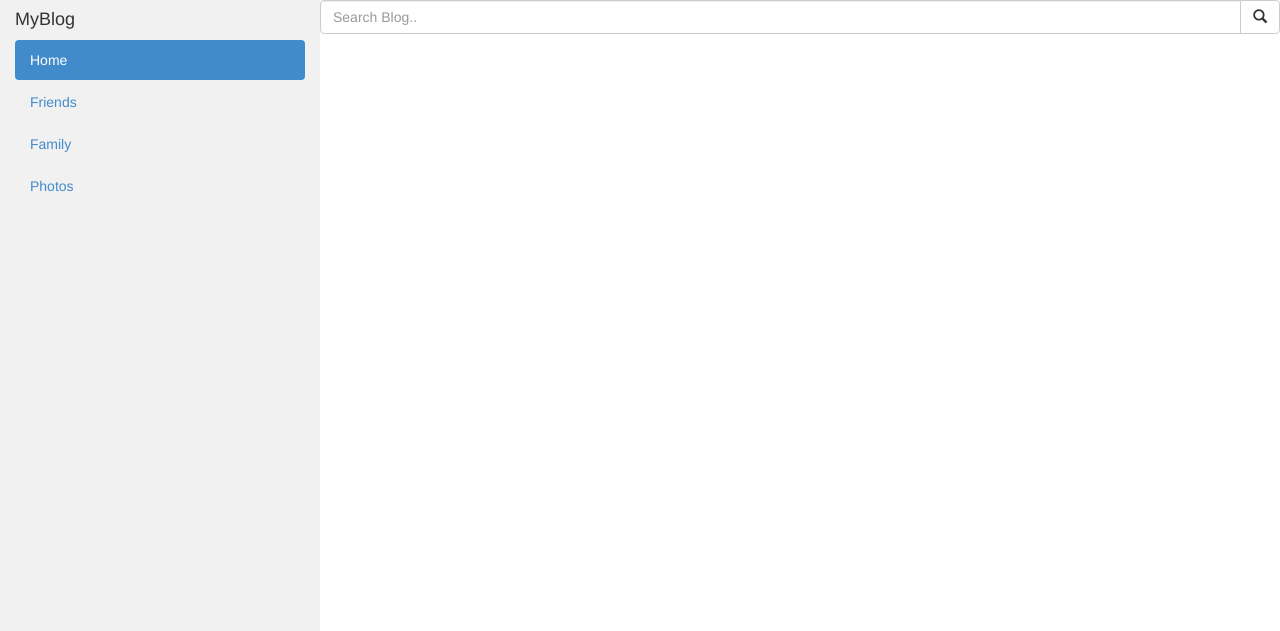
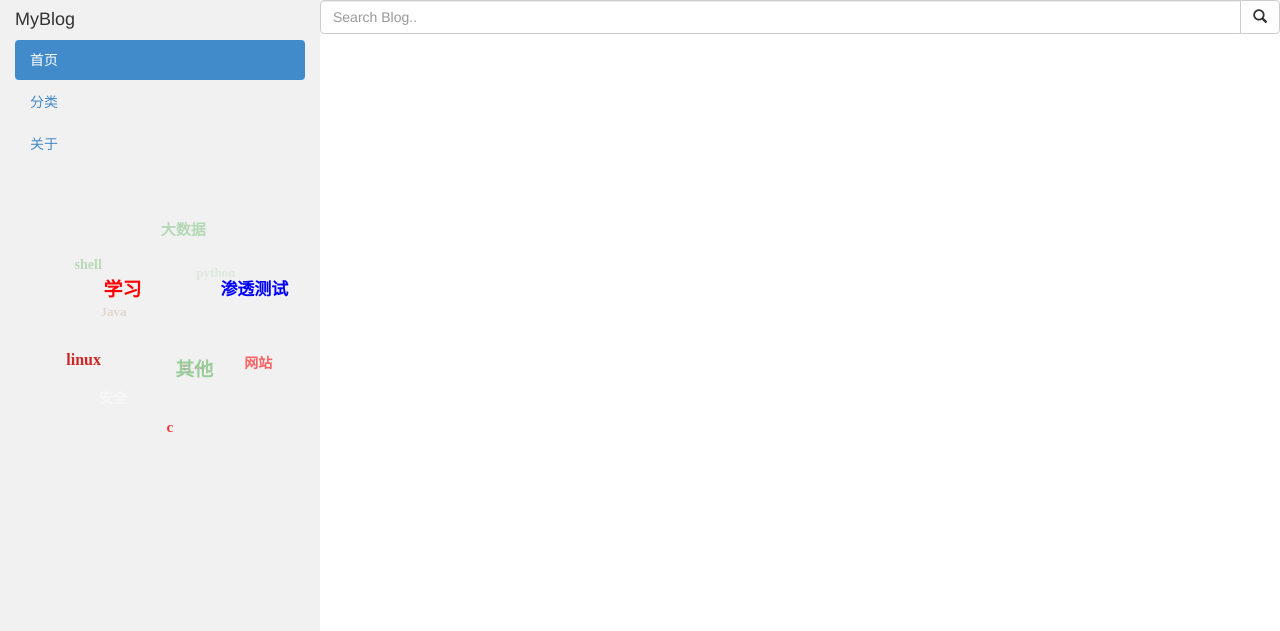
Before and after one commit to GQB1226/MyBlog_python, a Flask app: page / in a window 1280 px wide. Shown: the top 631 px of the page. Run offline with Flask 2, Linux system fonts and the light colour scheme; data that the repository does not hold is empty; some libraries are stand-ins or nearby versions.

Commit message:
tagcloud

```diff
--- /dev/null
+++ b/app/static/js/tagcloud.js
@@ -0,0 +1,239 @@
+/**
+ * Created by gqb1226 on 11/6/16.
+ */
+var radius = 100;
+var dtr = Math.PI/180;
+var d=200;
+
+var mcList = [];
+var active = false;
+var lasta = 1;
+var lastb = 1;
+var distr = true;
+var tspeed=5;
+var size=250;
+
+var mouseX=0;
+var mouseY=0;
+
+var howElliptical=1;
+
+var aA=null;
+var oDiv=null;
+
+window.onload=function ()
+{
+	var i=0;
+	var oTag=null;
+
+	oDiv=document.getElementById('tagbox');
+	aA=oDiv.getElementsByTagName('a');
+
+	for(i=0;i<aA.length;i++)
+	{
+		oTag={};
+
+		oTag.offsetWidth=aA[i].offsetWidth;
+		oTag.offsetHeight=aA[i].offsetHeight;
+
+		mcList.push(oTag);
+	}
+
+	sineCosine( 0,0,0 );
+
+	positionAll();
+
+	oDiv.onmouseover=function ()
+	{
+		active=true;
+	};
+
+	oDiv.onmouseout=function ()
+	{
+		active=false;
+	};
+
+	oDiv.onmousemove=function (ev)
+	{
+		var oEvent=window.event || ev;
+
+		mouseX=oEvent.clientX-(oDiv.offsetLeft+oDiv.offsetWidth/2);
+		mouseY=oEvent.clientY-(oDiv.offsetTop+oDiv.offsetHeight/2);
+
+		mouseX/=5;
+		mouseY/=5;
+	};
+
+	setInterval(update, 30);
+};
+
+function update()
+{
+	var a;
+	var b;
+
+	if(active)
+	{
+		a = (-Math.min( Math.max( -mouseY, -size ), size ) / radius ) * tspeed;
+		b = (Math.min( Math.max( -mouseX, -size ), size ) / radius ) * tspeed;
+	}
+	else
+	{
+		a = lasta * 0.98;
+		b = lastb * 0.98;
+	}
+
+	lasta=a;
+	lastb=b;
+
+	if(Math.abs(a)<=0.01 && Math.abs(b)<=0.01)
+	{
+		return;
+	}
+
+	var c=0;
+	sineCosine(a,b,c);
+	for(var j=0;j<mcList.length;j++)
+	{
+		var rx1=mcList[j].cx;
+		var ry1=mcList[j].cy*ca+mcList[j].cz*(-sa);
+		var rz1=mcList[j].cy*sa+mcList[j].cz*ca;
+
+		var rx2=rx1*cb+rz1*sb;
+		var ry2=ry1;
+		var rz2=rx1*(-sb)+rz1*cb;
+
+		var rx3=rx2*cc+ry2*(-sc);
+		var ry3=rx2*sc+ry2*cc;
+		var rz3=rz2;
+
+		mcList[j].cx=rx3;
+		mcList[j].cy=ry3;
+		mcList[j].cz=rz3;
+
+		per=d/(d+rz3);
+
+		mcList[j].x=(howElliptical*rx3*per)-(howElliptical*2);
+		mcList[j].y=ry3*per;
+		mcList[j].scale=per;
+		mcList[j].alpha=per;
+
+		mcList[j].alpha=(mcList[j].alpha-0.6)*(10/6);
+	}
+
+	doPosition();
+	depthSort();
+}
+
+function depthSort()
+{
+	var i=0;
+	var aTmp=[];
+
+	for(i=0;i<aA.length;i++)
+	{
+		aTmp.push(aA[i]);
+	}
+
+	aTmp.sort
+	(
+		function (vItem1, vItem2)
+		{
+			if(vItem1.cz>vItem2.cz)
+			{
+				return -1;
+			}
+			else if(vItem1.cz<vItem2.cz)
+			{
+				return 1;
+			}
+			else
+			{
+				return 0;
+			}
+		}
+	);
+
+	for(i=0;i<aTmp.length;i++)
+	{
+		aTmp[i].style.zIndex=i;
+	}
+}
+
+function positionAll()
+{
+	var phi=0;
+	var theta=0;
+	var max=mcList.length;
+	var i=0;
+
+	var aTmp=[];
+	var oFragment=document.createDocumentFragment();
+
+	//随机排序
+	for(i=0;i<aA.length;i++)
+	{
+		aTmp.push(aA[i]);
+	}
+
+	aTmp.sort
+	(
+		function ()
+		{
+			return Math.random()<0.5?1:-1;
+		}
+	);
+
+	for(i=0;i<aTmp.length;i++)
+	{
+		oFragment.appendChild(aTmp[i]);
+	}
+
+	oDiv.appendChild(oFragment);
+
+	for( var i=1; i<max+1; i++){
+		if( distr )
+		{
+			phi = Math.acos(-1+(2*i-1)/max);
+			theta = Math.sqrt(max*Math.PI)*phi;
+		}
+		else
+		{
+			phi = Math.random()*(Math.PI);
+			theta = Math.random()*(2*Math.PI);
+		}
+		//坐标变换
+		mcList[i-1].cx = radius * Math.cos(theta)*Math.sin(phi);
+		mcList[i-1].cy = radius * Math.sin(theta)*Math.sin(phi);
+		mcList[i-1].cz = radius * Math.cos(phi);
+
+		aA[i-1].style.left=mcList[i-1].cx+oDiv.offsetWidth/2-mcList[i-1].offsetWidth/2+'px';
+		aA[i-1].style.top=mcList[i-1].cy+oDiv.offsetHeight/2-mcList[i-1].offsetHeight/2+'px';
+	}
+}
+
+function doPosition()
+{
+	var l=oDiv.offsetWidth/2;
+	var t=oDiv.offsetHeight/2;
+	for(var i=0;i<mcList.length;i++)
+	{
+		aA[i].style.left=mcList[i].cx+l-mcList[i].offsetWidth/2+'px';
+		aA[i].style.top=mcList[i].cy+t-mcList[i].offsetHeight/2+'px';
+
+		aA[i].style.fontSize=Math.ceil(12*mcList[i].scale/2)+8+'px';
+
+		aA[i].style.filter="alpha(opacity="+100*mcList[i].alpha+")";
+		aA[i].style.opacity=mcList[i].alpha;
+	}
+}
+
+function sineCosine( a, b, c)
+{
+	sa = Math.sin(a * dtr);
+	ca = Math.cos(a * dtr);
+	sb = Math.sin(b * dtr);
+	cb = Math.cos(b * dtr);
+	sc = Math.sin(c * dtr);
+	cc = Math.cos(c * dtr);
+}
--- a/app/templates/base.html
+++ b/app/templates/base.html
@@ -32,20 +32,47 @@
       }
       .row.content {height: auto;}
     }
+    #tagbox{position:relative;margin:20px auto 0px;width:300px;height:250px;background:#f1f1f1;}
+    #tagbox a{position:absolute;padding:3px 6px;font-family:Microsoft YaHei;color:#fff;TOP:0px;font-weight:bold;text-decoration:none;left:0px}
+    #tagbox a:hover{border:#eee 1px solid;background:#000;}
+    #tagbox .blue{color:blue}
+    #tagbox .red{color:red}
+    #tagbox .yellow{color:#9BCD9B}
+    #tagbox .glinux {color:#CD2626}
+    #tagbox .c{color:#CD2990}
+    #tagbox .java{color:#A0522D}
+
+
   </style>
 </head>
 <body>
+<script type="text/javascript" src="{{ url_for('static', filename='js/tagcloud.js')}}"></script>
 <div class="container-fluid">
   <div class="row content">
     <div class="col-sm-3 sidenav">
       <h4>MyBlog</h4>
       <ul class="nav nav-pills nav-stacked">
-        <li class="active"><a href="/">Home</a></li>
-        <li><a href="#section2">Friends</a></li>
-        <li><a href="#section3">Family</a></li>
-        <li><a href="#section3">Photos</a></li>
+        <li class="active"><a href="/">首页</a></li>
+        <li><a href="#section2">分类</a></li>
+        <li><a href="#section3">关于</a></li>
       </ul><br>
+        <div id="tagbox">
+            <a class="java" href="#">Java</a>
+            <a class="red" href="#">c</a>
+            <a class="glinux " href="#">linux</a>
+            <a href="#">安全</a>
+            <a class="blue" href="#">渗透测试</a>
+            <a class="c" href="#">C++</a>
+            <a class="red" href="#">网站</a>
+            <a class="yellow" href="#">shell</a>
+            <a class="red" href="#">学习</a>
+            <a class="yellow" href="#">python</a>
+            <a class="yellow" href="#">大数据</a>
+            <a class="yellow" href="#">其他</a>
+
+  </div><br>
     </div>
+
     {% block content %}
     {% endblock %}
     </div>
```
